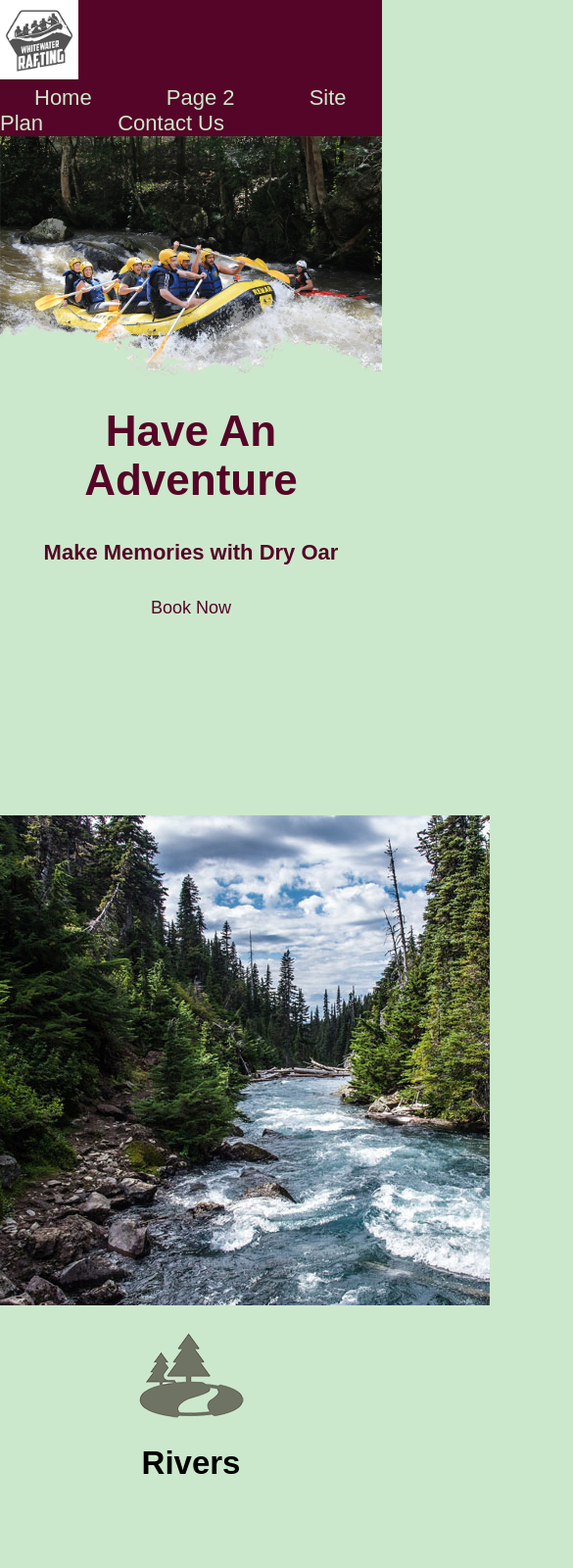
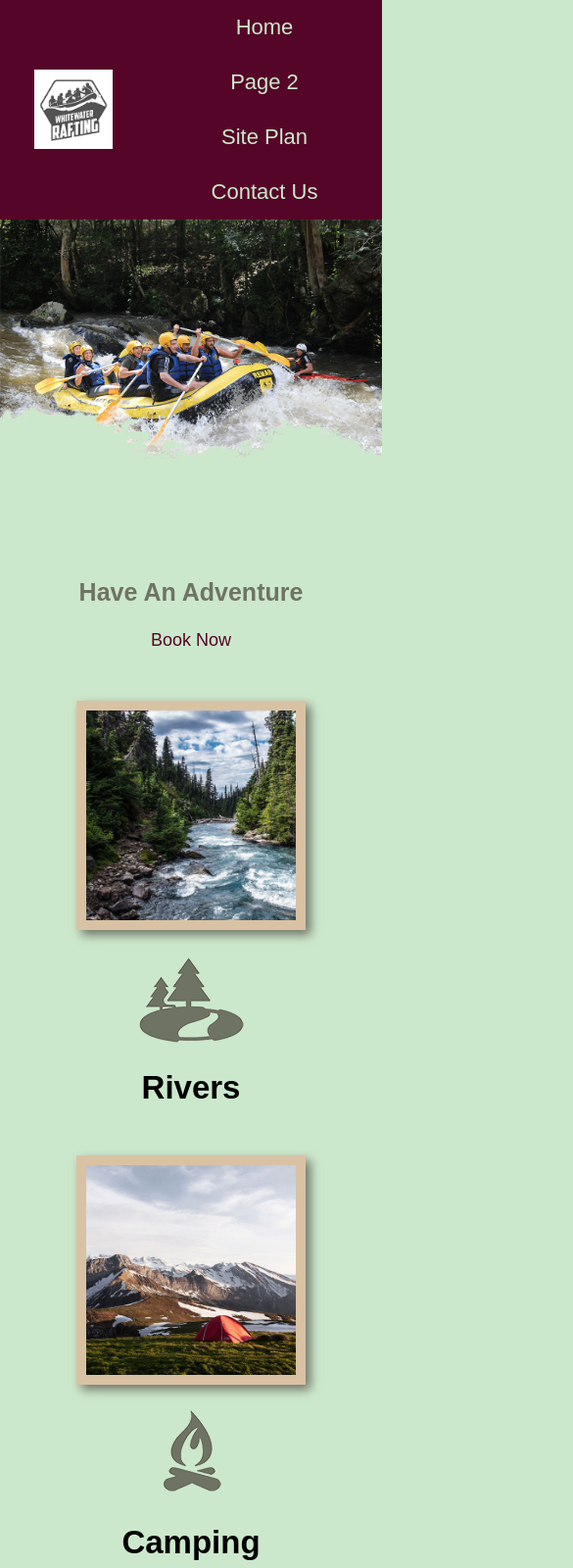
Before and after one commit to DMcozart/wdd130, a plain HTML site: page wwr/index.html in a window 390 px wide. Shown: the top 1600 px of the page at 98% size, 585 px wide, since content can reach past the window. Drawn offline with Linux system fonts and the light colour scheme.

Commit message:
updated home page

```diff
--- a/wwr/styles/style.css
+++ b/wwr/styles/style.css
@@ -1,6 +1,20 @@
 #content {
     max-width: 1600px;
     margin: 0 auto;
+}
+#hero-box {
+    grid-column: 1/4;
+    grid-row: 1/3;
+    z-index: -1;
+}
+#hero {
+    display: grid;
+    grid-template-columns: 1fr 3fr 1fr;
+    margin-top: -100px;
+}
+nav{
+    display: flex;
+    justify-content: space-around;
 }
 nav a{
     text-align: center;
@@ -10,6 +24,9 @@ nav a{
 }
 #hero-msg h1{
     text-align: center;
+    grid-column: 2/3;
+    grid-row: 1/2;
+    margin-top: 100px;
 }
 #hero-msg h4{
     text-align: center;
@@ -31,7 +48,10 @@ body {
     padding: 0;
 }
 header{
-    background-color:#550527;}
+    background-color:#550527;
+    display: grid;
+    grid-template-columns: 150px auto;
+}
 nav a:hover{
     background-color:#CCE8CC;
     color:#550527;
@@ -57,6 +77,8 @@ footer{
     color:#550527;
     padding: 25px 50px;
     margin-top: 200px;
+    justify-content: space-around;
+    align-items: center;
 }
 footer a{
     color:#550527;
@@ -111,6 +133,9 @@ h2 {
 }
 #logo_link{
     padding-top: 5px;
+    padding-top: 5px;
+    justify-self: center;
+    align-self: center;
 }
 .icon{
     padding: 15px 30px;
@@ -127,3 +152,82 @@ footer .social img{
 main section img{
     box-sizing: border-box;
 }
+.card-img, .mountains {
+    width: 100%;
+}
+.rivers-card{
+    grid-column: 2/4;
+    grid-row: 2/3;
+}
+.camping-card{
+    grid-column: 5/7;
+    grid-row: 2/3;
+}
+.rapids-card{
+    grid-column: 8/10;
+    grid-row: 2/3;
+}
+#background{
+    grid-column: 1/11;
+    grid-row: 4/9;
+}
+.mountains{
+    grid-column: 2/7;
+    grid-row: 5/8;
+    box-shadow: 5px 5px 10px #6f7364;
+}
+.msg{
+    grid-column: 6/10;
+    grid-row: 6/7;
+    box-shadow: 5px 5px 10px #6f7364;
+}
+.card-img {
+    border: 10px solid #d9c2a3;
+    transition: transform .5s;
+    box-shadow: 5px 5px 10px #6f7364;
+}
+.card-img:hover {
+    opacity: .6;
+    transform: scale(1.1);
+}
+@media screen and (max-width: 900px) {
+    #hero, .home-grid {
+        display: block;
+        height: auto;
+    }
+    nav, footer {
+        flex-direction: column;
+    }
+    nav a {
+        display: block;
+        padding: 15px;
+    }
+    #hero {
+        margin-top: 0;
+    }
+    #hero-msg {
+        margin-top: 0;
+    }
+    #hero-msg h4 {
+        display: none;
+    }
+    .home-title {
+        font-size: 25px;
+        color: #6f7364;
+    }
+    .rivers-card, .camping-card, .rapids-card {
+        margin: 50px auto;
+        width: 60%;
+    }
+    #background {
+        display: none;
+    }
+    .mountains, .msg {
+        width: 80%;
+        display: block;
+        margin: 0 auto;
+    }
+    footer {
+        margin-top: 25px;
+    }
+}
```
